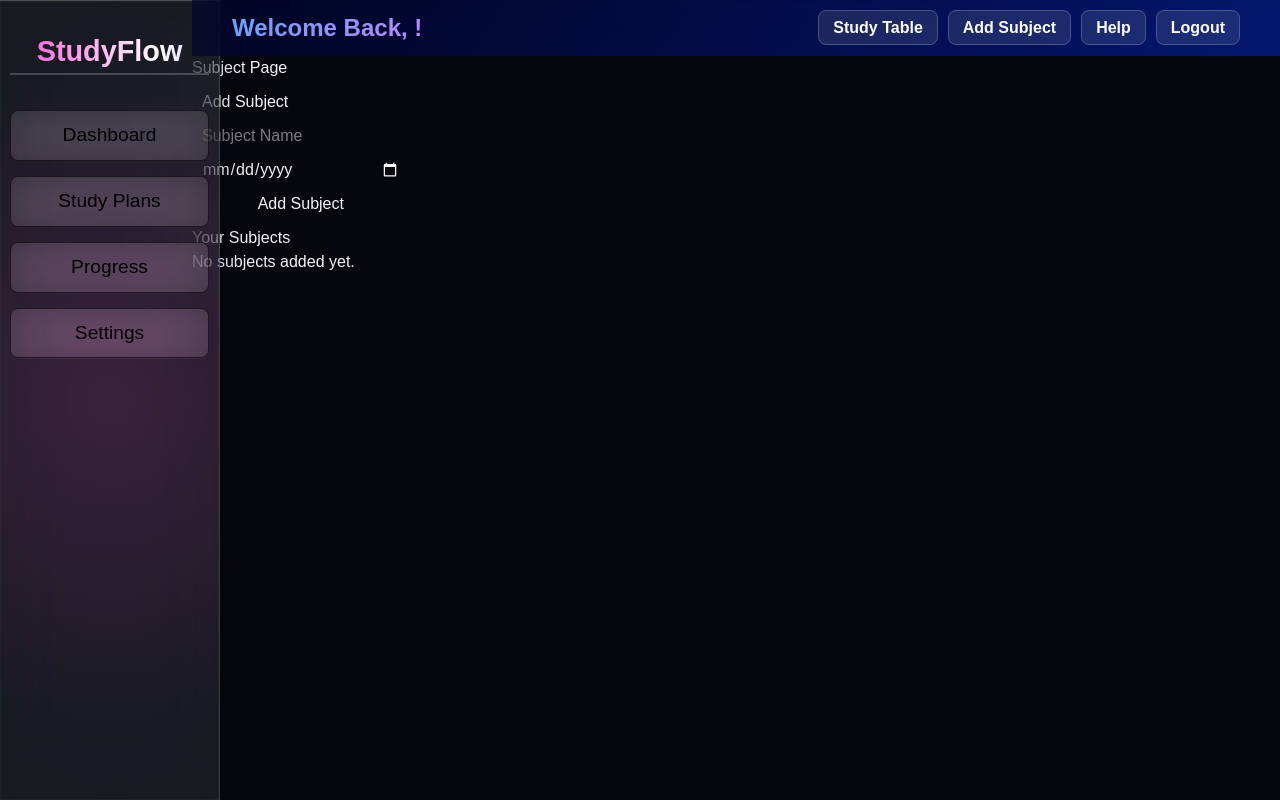
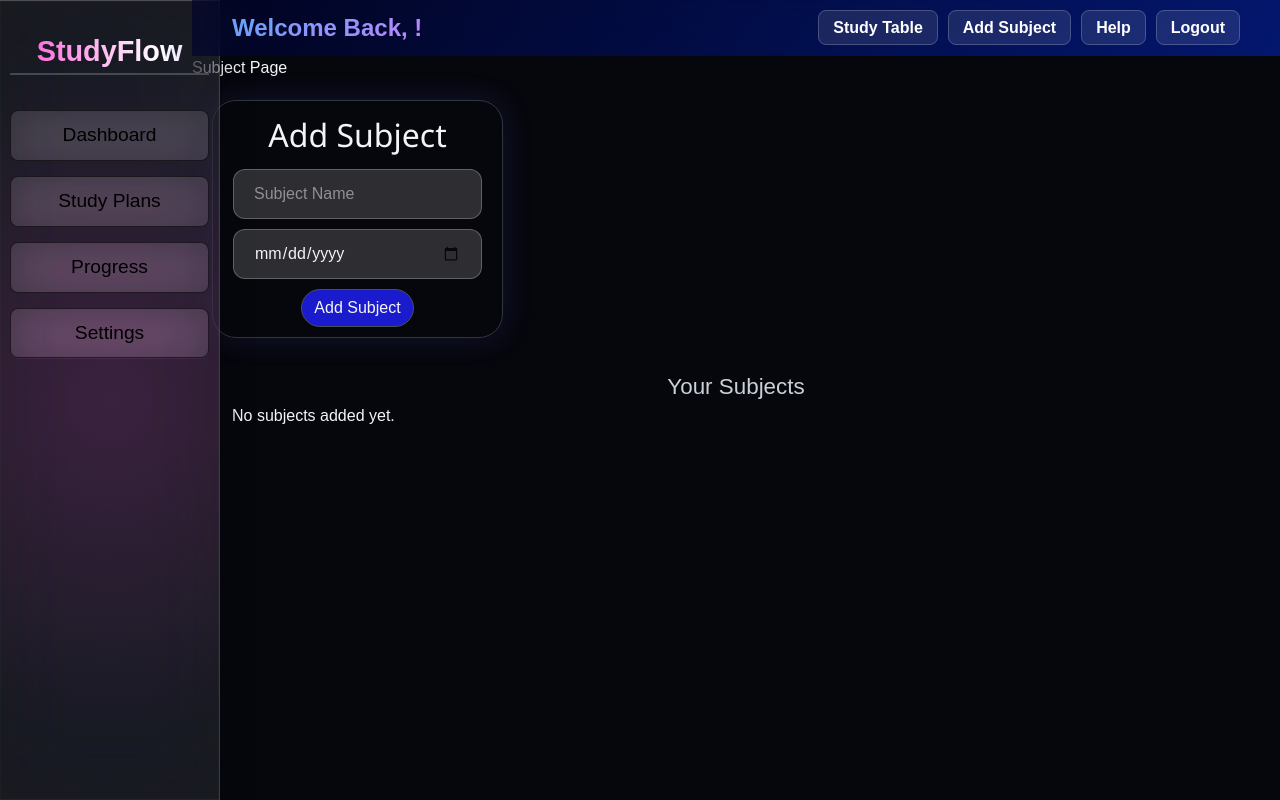
Before and after one commit to Ashmit-1/studyflow, a React (Vite) app in the folder FrontEnd/: page /student/1/subjects in a window 1280 px wide. Built offline with nearby package versions, Linux system fonts and the light colour scheme.

Commit message:
feat: enhance Subject component with action buttons

```diff
--- a/FrontEnd/src/pages/dashboard/Subject.jsx
+++ b/FrontEnd/src/pages/dashboard/Subject.jsx
@@ -91,7 +91,7 @@ export default function Subject() {
                 <button onClick={onSubmit}>Add Subject</button>
             </div>
 
-            <div>
+            <div className={styles["subjectTable"]}>
                 <h2>Your Subjects</h2>
                 {subjects.length === 0 ? (
                     <p>No subjects added yet.</p>
@@ -102,6 +102,7 @@ export default function Subject() {
                                 <th>Subject ID</th>
                                 <th>Subject Name</th>
                                 <th>Exam Date</th>
+                                <th>Action</th>
                             </tr>
                         </thead>
                         <tbody>
@@ -110,6 +111,7 @@ export default function Subject() {
                                     <td>{subj.id}</td>
                                     <td>{subj.subject_name}</td>
                                     <td>{subj.exam_date}</td>
+                                    <td><button>Edit</button></td>
                                 </tr>
                             ))}
                         </tbody>
--- a/FrontEnd/src/styles/pages/subject.module.css
+++ b/FrontEnd/src/styles/pages/subject.module.css
@@ -4,9 +4,111 @@
 }
 
 .addSubject {
-    width: 20%;
-    padding: 10px;
+    width: fit-content;
+    margin: 20px;
+    padding: 10px 20px;
     display: flex;
+    border: 1px solid #30363D;
+    border-radius: 24px;
     flex-direction: column;
+    box-shadow:
+        0 0 30px rgba(99, 102, 241, .15);
     gap: 10px;
 }
+
+.addSubject h2 {
+    font-size: 2rem;
+    text-align: center;
+    font-family: 'Segoe UI', Tahoma, Geneva, Verdana, sans-serif;
+}
+
+.addSubject input {
+    border: 1px solid rgba(252, 252, 252, 0.250);
+    background: rgba(255, 255, 255, 0.156);
+    backdrop-filter: blur(100px);
+    border-radius: 12px;
+    padding: 12px 20px;
+    box-sizing: border-box;
+    transition: all 0.25s ease;
+}
+
+.addSubject input:focus {
+    border: 1px rgba(252, 252, 252, 0.500);
+}
+
+.addSubject [type="date"]::-webkit-calendar-picker-indicator {
+    filter: invert(1);
+    cursor: pointer;
+    opacity: 0.8;
+}
+
+.addSubject button {
+    border: 1px solid #484F58;
+    width: fit-content;
+    align-self: center;
+    padding: 6px 12px;
+    border-radius: 999px;
+    background-color: rgba(31, 31, 244, 0.84);
+    cursor: pointer;
+    transition: all 0.25s ease;
+}
+
+.addSubject button:hover {
+    transform: scale(1.05);
+}
+
+.subjectTable {
+    margin: 20px;
+    padding: 12px 20px;
+    font-size: 1rem;
+    font-family: Cambria, Cochin, Georgia, Times, 'Times New Roman', serif;
+}
+
+.subjectTable h2 {
+    color: #C9D1D9;
+    text-align: center;
+    font-size: 1.4rem;
+}
+
+
+
+.subjectTable table {
+    border: 1px solid #30363D;
+    border-collapse: collapse;
+    box-shadow:
+        0 8px 20px rgba(0, 21, 60, 0.420);
+}
+
+.subjectTable th {
+    border: 3px solid #30363D;
+    background: rgba(99, 102, 241, 0.15);
+    color: #c7d2fe;
+    padding: 16px;
+}
+
+
+.subjectTable td {
+    border: 3px solid #30363D;
+    text-align: center;
+    padding: 10px;
+}
+
+.subjectTable td:first-child {
+    background: rgba(99, 102, 241, 0.08);
+    color: #a5b4fc;
+    font-weight: 600;
+}
+
+.subjectTable button {
+    cursor: pointer;
+    border: none;
+    color: white;
+    background: red;
+    padding: 6px 20px;
+    border-radius: 999px;
+    transition: all 0.3s ease;
+}
+
+.subjectTable button:hover {
+    transform: scale(1.05);
+}
```
